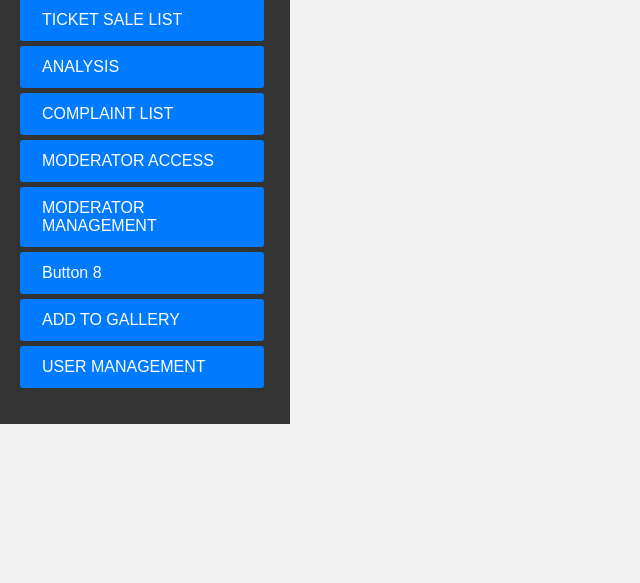
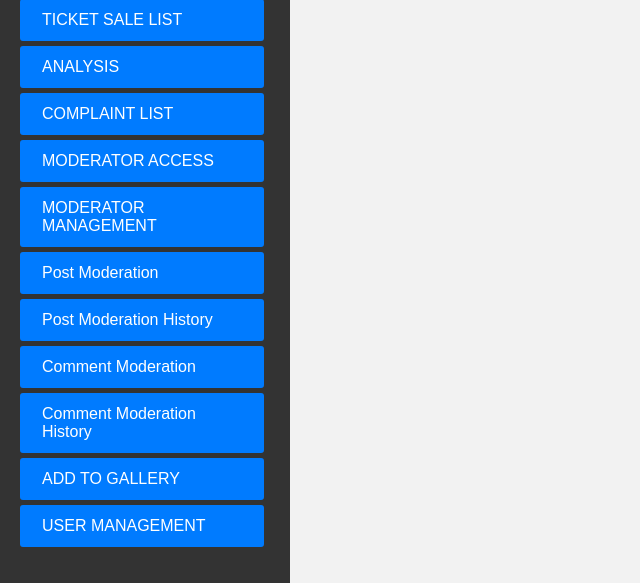
Before and after one commit to ACH1LL35/Event-Management, a PHP site: page /AdminDemo.php in a window 1280 px wide. Shown: the part 375-958 px from the top of the page, without its empty margins (0-640 px from the left). Before the commit the page ends 799 px from the top, so only its background shows below. Run offline with PHP 8.4, Linux system fonts and the light colour scheme; the visitor is signed in with stand-in values (Sample User, id 1); data comes from the database, SQL or seed files in the repository; data that the repository does not hold is empty.

Commit message:
added extra option

```diff
--- a/AdminAdd2Gallary.php
+++ b/AdminAdd2Gallary.php
@@ -161,7 +161,10 @@ if ($row = mysqli_fetch_assoc($result)) {
             <li><a href="AdminComplaint.php">COMPLAINT LIST</a></li>
             <li><a href="AdminModAccess.php">MODERATOR ACCESS</a></li>
             <li><a href="AdminModManagement.php">MODERATOR MANAGEMENT</a></li>
-            <li><a href="#">Button 8</a></li>
+            <li><a href="#">Post Moderation</a></li>
+            <li><a href="#">Post Moderation History</a></li>
+            <li><a href="#">Comment Moderation</a></li>
+            <li><a href="#">Comment Moderation History</a></li>
             <li><a href="AdminAdd2Gallary.php">ADD TO GALLERY</a></li>
             <li><a href="AdminUserManagement.php">USER MANAGEMENT</a></li>
         </ul>
--- a/AdminComplaint.php
+++ b/AdminComplaint.php
@@ -149,7 +149,10 @@
             <li><a href="AdminComplaint.php">COMPLAINT LIST</a></li>
             <li><a href="AdminModAccess.php">MODERATOR ACCESS</a></li>
             <li><a href="AdminModManagement.php">MODERATOR MANAGEMENT</a></li>
-            <li><a href="#">Button 8</a></li>
+            <li><a href="#">Post Moderation</a></li>
+            <li><a href="#">Post Moderation History</a></li>
+            <li><a href="#">Comment Moderation</a></li>
+            <li><a href="#">Comment Moderation History</a></li>
             <li><a href="AdminAdd2Gallary.php">ADD TO GALLERY</a></li>
             <li><a href="AdminUserManagement.php">USER MANAGEMENT</a></li>
         </ul>
--- a/AdminDemo.php
+++ b/AdminDemo.php
@@ -157,7 +157,10 @@ if ($row = mysqli_fetch_assoc($result)) {
             <li><a href="AdminComplaint.php">COMPLAINT LIST</a></li>
             <li><a href="AdminModAccess.php">MODERATOR ACCESS</a></li>
             <li><a href="AdminModManagement.php">MODERATOR MANAGEMENT</a></li>
-            <li><a href="#">Button 8</a></li>
+            <li><a href="#">Post Moderation</a></li>
+            <li><a href="#">Post Moderation History</a></li>
+            <li><a href="#">Comment Moderation</a></li>
+            <li><a href="#">Comment Moderation History</a></li>
             <li><a href="AdminAdd2Gallary.php">ADD TO GALLERY</a></li>
             <li><a href="AdminUserManagement.php">USER MANAGEMENT</a></li>
         </ul>
--- a/AdminEvent.php
+++ b/AdminEvent.php
@@ -159,7 +159,10 @@ if ($row = mysqli_fetch_assoc($result)) {
             <li><a href="AdminComplaint.php">COMPLAINT LIST</a></li>
             <li><a href="AdminModAccess.php">MODERATOR ACCESS</a></li>
             <li><a href="AdminModManagement.php">MODERATOR MANAGEMENT</a></li>
-            <li><a href="#">Button 8</a></li>
+            <li><a href="#">Post Moderation</a></li>
+            <li><a href="#">Post Moderation History</a></li>
+            <li><a href="#">Comment Moderation</a></li>
+            <li><a href="#">Comment Moderation History</a></li>
             <li><a href="AdminAdd2Gallary.php">ADD TO GALLERY</a></li>
             <li><a href="AdminUserManagement.php">USER MANAGEMENT</a></li>
         </ul>
--- a/AdminEventHistory.php
+++ b/AdminEventHistory.php
@@ -149,7 +149,10 @@
             <li><a href="AdminComplaint.php">COMPLAINT LIST</a></li>
             <li><a href="AdminModAccess.php">MODERATOR ACCESS</a></li>
             <li><a href="AdminModManagement.php">MODERATOR MANAGEMENT</a></li>
-            <li><a href="#">Button 8</a></li>
+            <li><a href="#">Post Moderation</a></li>
+            <li><a href="#">Post Moderation History</a></li>
+            <li><a href="#">Comment Moderation</a></li>
+            <li><a href="#">Comment Moderation History</a></li>
             <li><a href="AdminAdd2Gallary.php">ADD TO GALLERY</a></li>
             <li><a href="AdminUserManagement.php">USER MANAGEMENT</a></li>
         </ul>
--- a/AdminModAccess.php
+++ b/AdminModAccess.php
@@ -213,7 +213,10 @@ if ($result->num_rows > 0) {
             <li><a href="AdminComplaint.php">COMPLAINT LIST</a></li>
             <li><a href="AdminModAccess.php">MODERATOR ACCESS</a></li>
             <li><a href="AdminModManagement.php">MODERATOR MANAGEMENT</a></li>
-            <li><a href="#">Button 8</a></li>
+            <li><a href="#">Post Moderation</a></li>
+            <li><a href="#">Post Moderation History</a></li>
+            <li><a href="#">Comment Moderation</a></li>
+            <li><a href="#">Comment Moderation History</a></li>
             <li><a href="AdminAdd2Gallary.php">ADD TO GALLERY</a></li>
             <li><a href="UserManagement.php">USER MANAGEMENT</a></li>
         </ul>
--- a/AdminModManagement.php
+++ b/AdminModManagement.php
@@ -153,7 +153,10 @@ if ($row = mysqli_fetch_assoc($result)) {
             <li><a href="AdminComplaint.php">COMPLAINT LIST</a></li>
             <li><a href="AdminModAccess.php">MODERATOR ACCESS</a></li>
             <li><a href="AdminModManagement.php">MODERATOR MANAGEMENT</a></li>
-            <li><a href="#">Button 8</a></li>
+            <li><a href="#">Post Moderation</a></li>
+            <li><a href="#">Post Moderation History</a></li>
+            <li><a href="#">Comment Moderation</a></li>
+            <li><a href="#">Comment Moderation History</a></li>
             <li><a href="AdminAdd2Gallary.php">ADD TO GALLERY</a></li>
             <li><a href="AdminUserManagement.php">USER MANAGEMENT</a></li>
         </ul>
--- a/AdminPanel.php
+++ b/AdminPanel.php
@@ -122,7 +122,10 @@ if ($row = mysqli_fetch_assoc($result)) {
             <li><a href="AdminComplaint.php">COMPLAINT LIST</a></li>
             <li><a href="AdminModAccess.php">MODERATOR ACCESS</a></li>
             <li><a href="AdminModManagement.php">MODERATOR MANAGEMENT</a></li>
-            <li><a href="#">Button 8</a></li>
+            <li><a href="#">Post Moderation</a></li>
+            <li><a href="#">Post Moderation History</a></li>
+            <li><a href="#">Comment Moderation</a></li>
+            <li><a href="#">Comment Moderation History</a></li>
             <li><a href="AdminAdd2Gallary.php">ADD TO GALLERY</a></li>
             <li><a href="AdminUserManagement.php">USER MANAGEMENT</a></li>
         </ul>
--- a/AdminTicketCreation.php
+++ b/AdminTicketCreation.php
@@ -174,7 +174,10 @@ if ($row = mysqli_fetch_assoc($result)) {
         <li><a href="AdminComplaint.php">COMPLAINT LIST</a></li>
         <li><a href="AdminModAccess.php">MODERATOR ACCESS</a></li>
         <li><a href="AdminModManagement.php">MODERATOR MANAGEMENT</a></li>
-        <li><a href="#">Button 8</a></li>
+        <li><a href="#">Post Moderation</a></li>
+            <li><a href="#">Post Moderation History</a></li>
+            <li><a href="#">Comment Moderation</a></li>
+            <li><a href="#">Comment Moderation History</a></li>
         <li><a href="AdminAdd2Gallary.php">ADD TO GALLERY</a></li>
         <li><a href="AdminUserManagement.php">USER MANAGEMENT</a></li>
     </ul>
--- a/AdminTicketList.php
+++ b/AdminTicketList.php
@@ -153,7 +153,10 @@ if ($row = mysqli_fetch_assoc($result)) {
             <li><a href="AdminComplaint.php">COMPLAINT LIST</a></li>
             <li><a href="AdminModAccess.php">MODERATOR ACCESS</a></li>
             <li><a href="AdminModManagement.php">MODERATOR MANAGEMENT</a></li>
-            <li><a href="#">Button 8</a></li>
+            <li><a href="#">Post Moderation</a></li>
+            <li><a href="#">Post Moderation History</a></li>
+            <li><a href="#">Comment Moderation</a></li>
+            <li><a href="#">Comment Moderation History</a></li>
             <li><a href="AdminAdd2Gallary.php">ADD TO GALLERY</a></li>
             <li><a href="AdminUserManagement.php">USER MANAGEMENT</a></li>
         </ul>
--- a/AdminUserManagement.php
+++ b/AdminUserManagement.php
@@ -153,7 +153,10 @@ if ($row = mysqli_fetch_assoc($result)) {
             <li><a href="AdminComplaint.php">COMPLAINT LIST</a></li>
             <li><a href="AdminModAccess.php">MODERATOR ACCESS</a></li>
             <li><a href="AdminModManagement.php">MODERATOR MANAGEMENT</a></li>
-            <li><a href="#">Button 8</a></li>
+            <li><a href="#">Post Moderation</a></li>
+            <li><a href="#">Post Moderation History</a></li>
+            <li><a href="#">Comment Moderation</a></li>
+            <li><a href="#">Comment Moderation History</a></li>
             <li><a href="AdminAdd2Gallary.php">ADD TO GALLERY</a></li>
             <li><a href="AdminUserManagement.php">USER MANAGEMENT</a></li>
         </ul>
```
